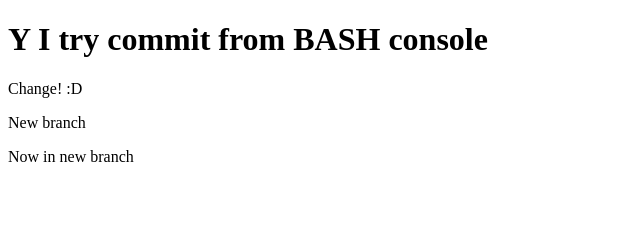
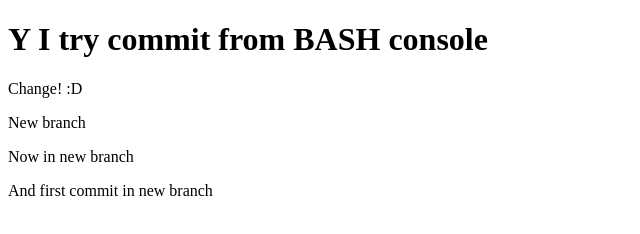
Before and after one commit to gekston/git-console, a plain HTML site: page index.html in a window 1280 px wide. Shown: the whole page, without its empty margins (0-640 px from the left). Drawn offline with Linux system fonts and the light colour scheme.

Commit message:
first commit in new branch

```diff
--- a/index.html
+++ b/index.html
@@ -7,5 +7,6 @@
   <p>Change! :D</p>
   <p>New branch</p>
   <p>Now in new branch</p>
+  <p>And first commit in new branch<p>
 </body>
 </html>
```
